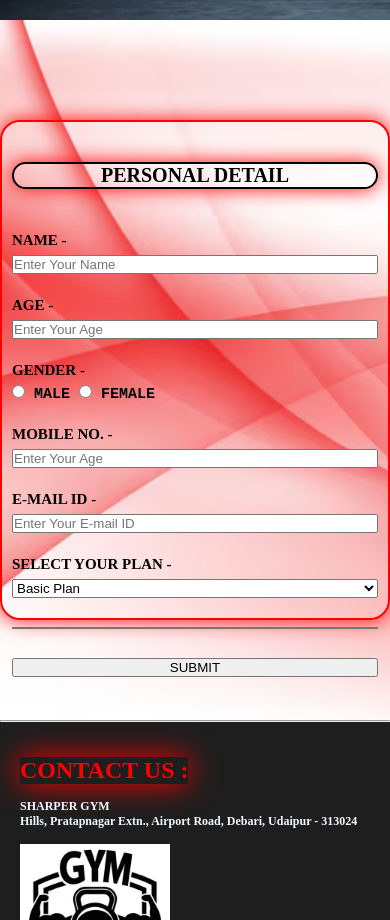
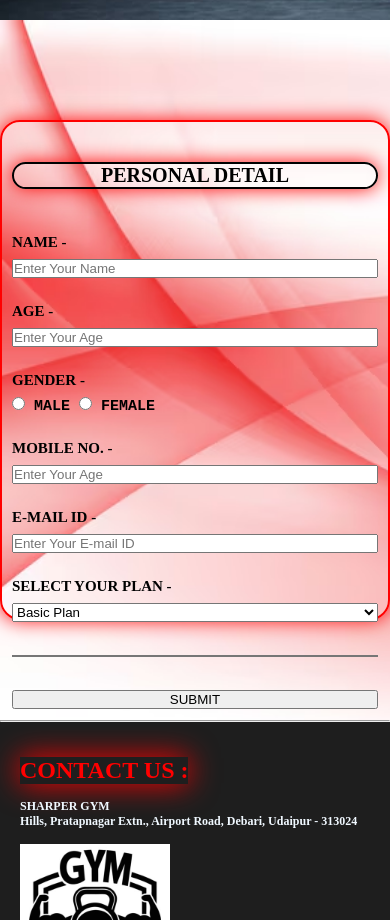
Before and after one commit to RonakAmeta95/SHARPER-GYM-WEBSITE, a plain HTML site: page index.htm in a window 390 px wide. Shown: the part 2332-3252 px from the top of the page. Drawn offline with Linux system fonts and the light colour scheme.

Commit message:
Update mediagym.css

```diff
--- a/mediagym.css
+++ b/mediagym.css
@@ -122,7 +122,6 @@
     .info{
         padding: 10px;
         height: 500px;
-        gap: 6px;
         border-radius: 20px;
         height: 500px;
         padding-top: 40px;
```
